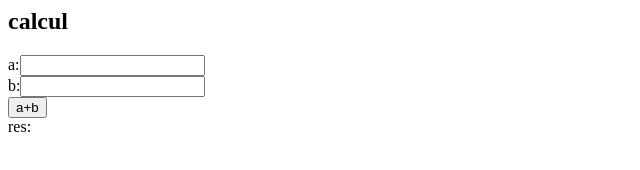
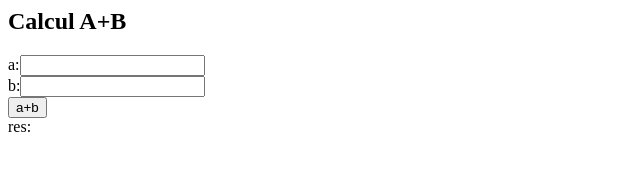
Before and after one commit to didier-tp/git-classroom, a plain HTML site: page basicHtmlCssJs5/index.html in a window 1280 px wide. Shown: the full height of the page, 0-640 px from the left. Drawn offline with Linux system fonts and the light colour scheme.

Commit message:
Modif Ludo

```diff
--- a/basicHtmlCssJs5/index.html
+++ b/basicHtmlCssJs5/index.html
@@ -4,7 +4,7 @@
 <script src="script.js"></script>
 </head>
 <body>
-  <h2>calcul</h2>
+  <h2>Calcul A+B</h2>
   a:<input id="a"/><br/>
   b:<input id="b"/><br/>
   <button id="btnAdd" >a+b</button><br/>
```
